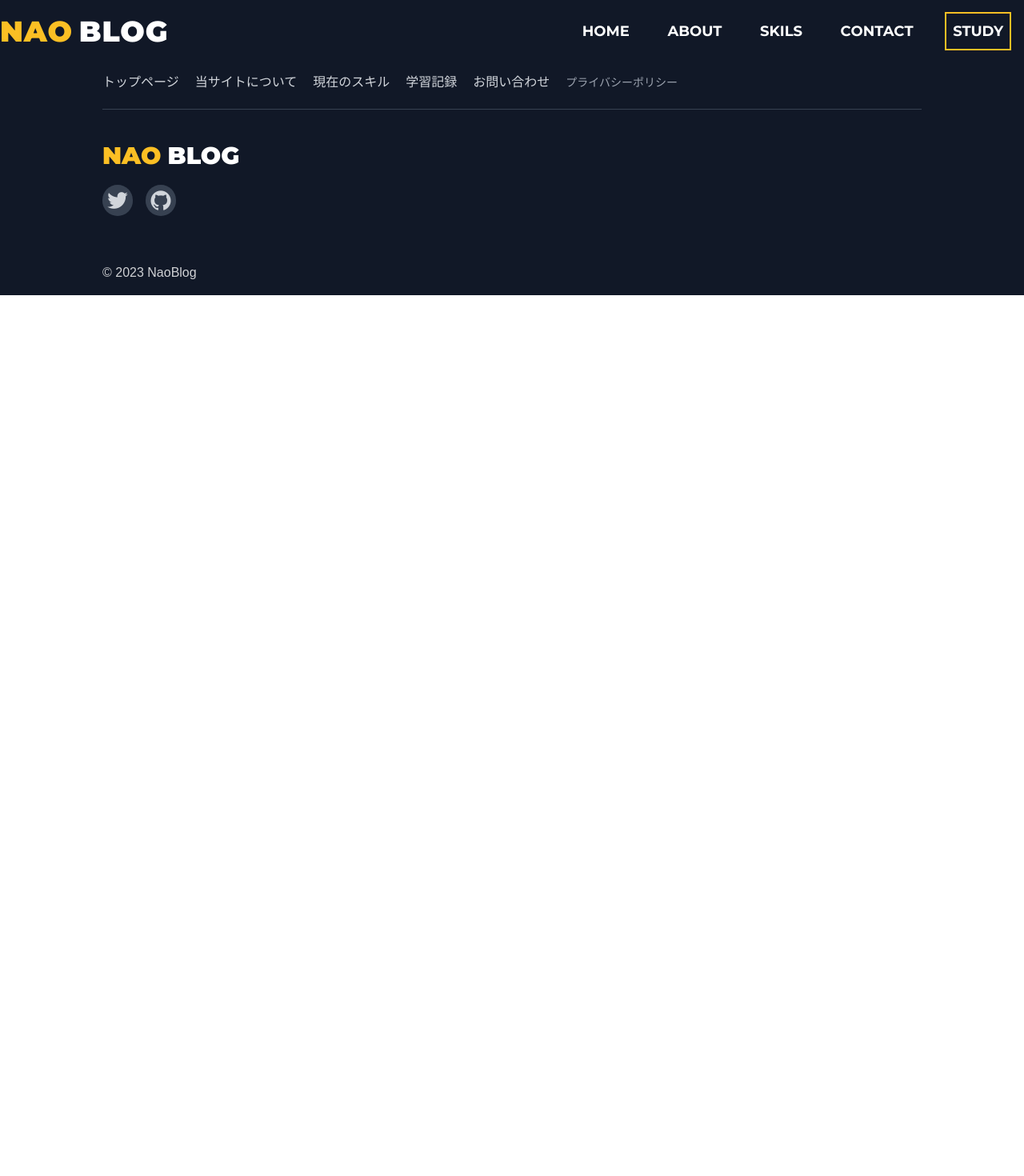
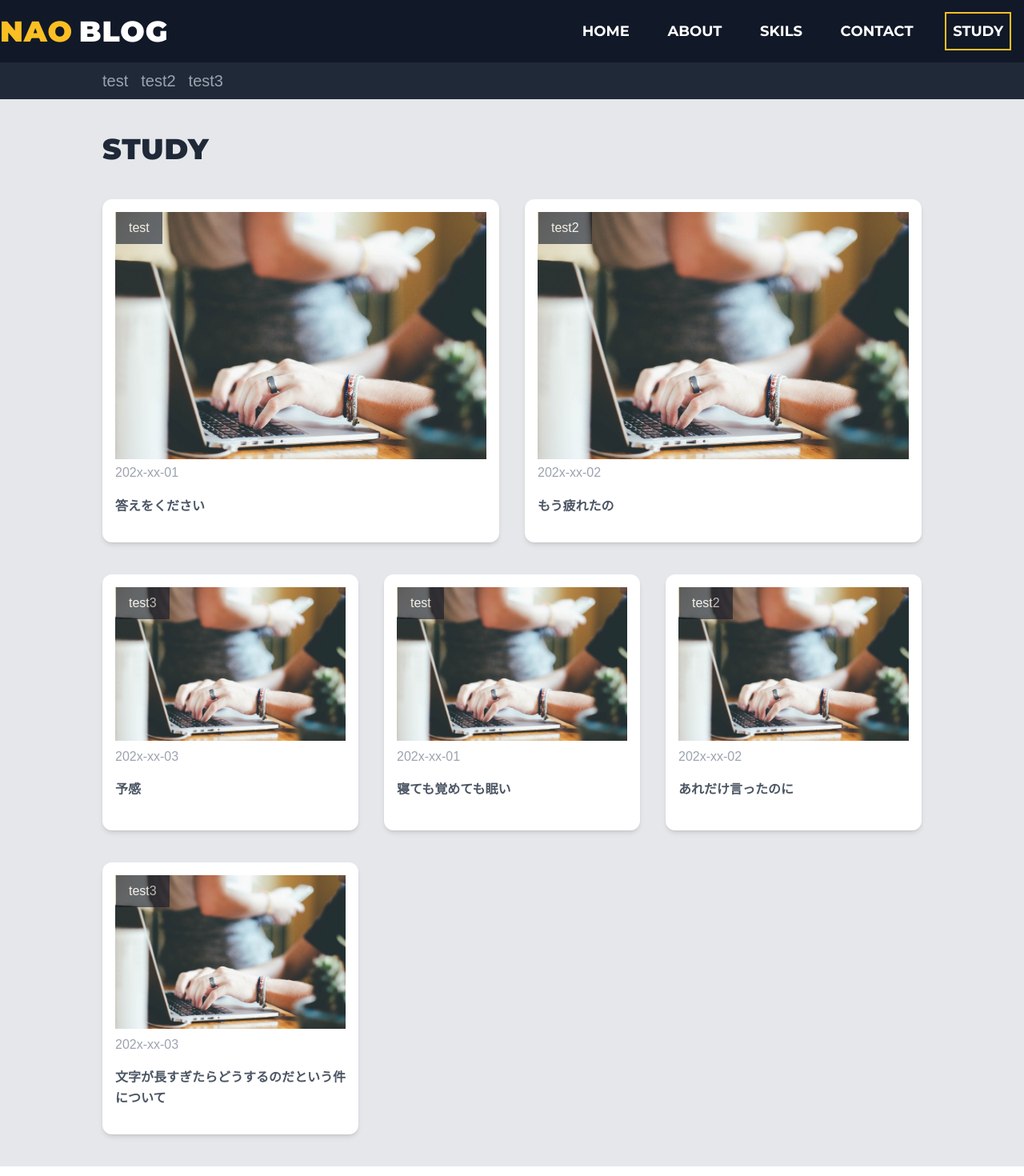
Before and after one commit to naomina121/naomina, a Next.js app: page /study in a window 1280 px wide. Shown: the top 1470 px of the page at 80% size. Before the commit the page ends 800 px from the top, so only its background shows below. Built offline with nearby package versions, Linux system fonts and the light colour scheme; a web font is replaced by a local one.

Commit message:
学習記録トップ画面の作成とエラーの解消

```diff
--- a/components/Card.tsx
+++ b/components/Card.tsx
@@ -0,0 +1,43 @@
+import { CardProps } from '@/types/types';
+import Image from 'next/image';
+import Link from 'next/link';
+import React, { FC } from 'react';
+
+const Card: FC<CardProps> = ({ page, index }) => {
+  let first = false;
+  if (index < 2) {
+    first = true;
+  }
+  return (
+    <Link
+      className="category"
+      data-category={page.category}
+      href={'/study/' + page.category + '/' + page.slug}
+    >
+      <div
+        className={
+          first
+            ? 'bg-white rounded-xl w-full max-w-[496px] overflow-hidden p-4 mb-10 box-border shadow-md'
+            : 'rounded-xl object-cover shadow-md flex flex-col max-w-xs w-full bg-white mb-10 overflow-hidden p-4 min-h-[320px] box-border'
+        }
+      >
+        <Image
+          src="/img/about.jpg"
+          alt={page.name}
+          width={first ? '640' : '320'}
+          height={first ? '360' : '180'}
+          className="bg-gray-600"
+        />
+        <time
+          className="text-base text-gray-400 mt-2"
+          dateTime={page.published}
+        >
+          {page.published}
+        </time>
+        <p className="pt-4 font-bold text-gray-600">{page.name}</p>
+      </div>
+    </Link>
+  );
+};
+
+export default Card;
--- a/components/top/About.tsx
+++ b/components/top/About.tsx
@@ -9,9 +9,9 @@ const About: FC<TopProps> = ({ item }) => {
     <div id="about" ref={item}>
       <div className="bg-about p-40 pt-20 text-white relative h-full max-h-smart">
         <p className="text-white w-full text-5xl text-center mb-20 font-['Montserrat',sans-serif] relative">
-          <div className="anime-title">
+          <span className="anime-title">
             <b>ABOUT</b>
-          </div>
+          </span>
         </p>
         <div className="flex max-w-7xl my-0 mx-auto justify-around">
           <div className="w-full mr-10 max-w-lg">
--- a/components/top/Contact.tsx
+++ b/components/top/Contact.tsx
@@ -9,9 +9,9 @@ const Contact: FC<TopProps> = ({ item }) => {
       className="bg-contact p-40 pt-20 text-white relative h-full max-h-smart"
     >
       <p className="text-white w-full text-5xl text-center mb-20 font-['Montserrat',sans-serif] relative">
-        <div className="anime-title contact">
+        <span className="anime-title contact">
           <b>CONTACT</b>
-        </div>
+        </span>
       </p>
       <div className="bg-gray-600/50 p-12 h-full">
         <label htmlFor="textContent" className="text-white/70 text-base">
--- a/components/top/Skils.tsx
+++ b/components/top/Skils.tsx
@@ -79,6 +79,7 @@ const Skils: FC<TopProps> = ({ item }) => {
     const options = {
       root: root,
       rootMargin: '0px 0px -40% 0px',
+      threshold: 0.0,
     };
 
     const obsever = new IntersectionObserver(observeAction, options);
@@ -106,9 +107,9 @@ const Skils: FC<TopProps> = ({ item }) => {
       <div className="absolute min-w-full min-h-full z-20 top-0 left-1/2 translate-x-[-50%] w-full">
         <div className="max-h-smart flex flex-col items-center text-white z-20 justify-start relative my-20">
           <p className="text-white w-full text-5xl text-center mb-20 font-['Montserrat',sans-serif] relative">
-            <div className="anime-title skil">
+            <span className="anime-title skil">
               <b>SKILS</b>
-            </div>
+            </span>
           </p>
           <p className="text-white text-xl">
             現在のスキルは、HTMLとCSS、JavaScriptの基礎構文ぐらいは書けるレベルです。
--- a/src/pages/study/index.tsx
+++ b/src/pages/study/index.tsx
@@ -1,9 +1,61 @@
 import { NextPage } from 'next';
-import React from 'react';
+import React, { useState } from 'react';
 import Layout from '@/components/Layout';
+import { sampleCards } from '@/utils/sample';
+import Card from '@/components/Card';
+import Link from 'next/link';
 
 const Study: NextPage = () => {
-  return <Layout>test</Layout>;
+  const data = sampleCards;
+  const categories = data.map((item) => item.category);
+  let set = new Set(categories);
+  let uniqueCategories = Array.from(set);
+  return (
+    <Layout>
+      <div className="w-full mt-[78px] bg-gray-800">
+        <ul className="w-full max-w-5xl mx-auto py-2 flex">
+          {uniqueCategories.map((category: string) => (
+            <li key={category} className="mr-4">
+              <Link
+                className="text-gray-400 duration-500 hover:text-gray-200"
+                href={'/study/' + category}
+              >
+                {category}
+              </Link>
+            </li>
+          ))}
+        </ul>
+      </div>
+
+      <div className="w-full bg-gray-200">
+        <div className="w-full max-w-5xl mx-auto">
+          <h1 className="text-gray-800 py-10">STUDY</h1>
+          <div className="flex flex-wrap justify-between">
+            {data.map((page, index) => (
+              <Card key={index} index={index} page={page} />
+            ))}
+          </div>
+        </div>
+      </div>
+
+      <div className="w-full bg-white">
+        <ul className="w-full max-w-5xl mx-auto py-2 flex">
+          <li className="mr-4">
+            <Link
+              className="text-sm text-sky-600 duration-500 hover:text-sky-700"
+              href="/"
+            >
+              トップページ
+            </Link>
+            <span className="text-sm pl-4">&gt;</span>
+            <span className="text-sm font-black text-gray-600 pl-4">
+              学習記録
+            </span>
+          </li>
+        </ul>
+      </div>
+    </Layout>
+  );
 };
 
 export default Study;
--- a/src/styles/globals.css
+++ b/src/styles/globals.css
@@ -32,6 +32,7 @@
 html {
     scroll-behavior: smooth;
     scroll-padding-top:78px;
+    box-sizing: border-box;
 }
 
 body{
@@ -42,6 +43,20 @@ body{
 
 main{
   @apply h-full;
+}
+
+.category{
+  position:relative;
+}
+
+.category::before{
+  @apply bg-slate-900 py-2 px-4 opacity-60;
+  content:attr(data-category)"";
+  position: absolute;
+  top:16px;
+  left:17px;
+  font-size:16px;
+  color:#fff;
 }
 
 .footer-menu li a{
--- /dev/null
+++ b/utils/sample.ts
@@ -0,0 +1,62 @@
+export const sampleCards = [
+  {
+    slug: 'red',
+    name: '答えをください',
+    author: 'dog',
+    cover: '/',
+    published: '202x-xx-01',
+    tags: ['notion', 'nextjs'],
+    content: 'Red page content',
+    category: 'test',
+  },
+  {
+    slug: 'green',
+    name: 'もう疲れたの',
+    author: 'cat',
+    cover: '/',
+    published: '202x-xx-02',
+    tags: ['notion'],
+    content: 'Green page content',
+    category: 'test2',
+  },
+  {
+    slug: 'blue',
+    name: '予感',
+    author: 'bird',
+    cover: '/',
+    published: '202x-xx-03',
+    tags: ['react'],
+    content: 'Blue page content',
+    category: 'test3',
+  },
+  {
+    slug: 'test1',
+    name: '寝ても覚めても眠い',
+    author: 'dog',
+    cover: '/',
+    published: '202x-xx-01',
+    tags: ['notion', 'nextjs'],
+    content: 'Red page content',
+    category: 'test',
+  },
+  {
+    slug: 'test2',
+    name: 'あれだけ言ったのに',
+    author: 'cat',
+    cover: '/',
+    published: '202x-xx-02',
+    tags: ['notion'],
+    content: 'Green page content',
+    category: 'test2',
+  },
+  {
+    slug: 'test3',
+    name: '文字が長すぎたらどうするのだという件について',
+    author: 'bird',
+    cover: '/',
+    published: '202x-xx-03',
+    tags: ['react'],
+    content: 'Blue page content',
+    category: 'test3',
+  },
+];
```
Also changed, not shown: types/types.ts (+15 -1 lines).
